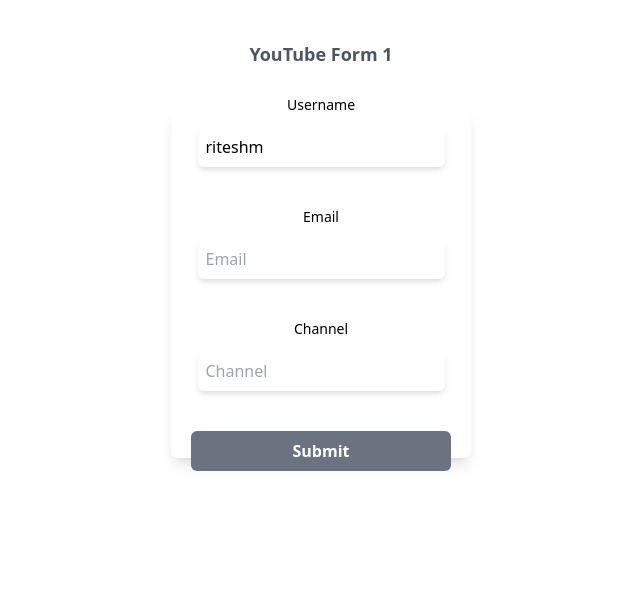
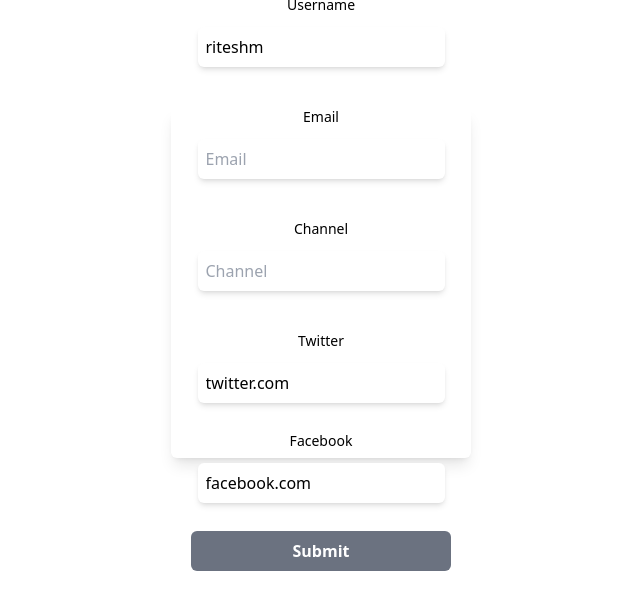
Before and after one commit to Ritesh9919/learning-react-hook-form, a React (Vite) app: page / in a window 1280 px wide. Shown: the top 610 px of the page, without its empty margins (319-959 px from the left). Built offline with nearby package versions, Linux system fonts and the light colour scheme.

Commit message:
nested objects

```diff
--- a/src/components/YouTubeFrom.jsx
+++ b/src/components/YouTubeFrom.jsx
@@ -10,6 +10,10 @@ function YouTubeFrom() {
       username: "riteshm",
       email: "",
       channel: "",
+      social: {
+        twitter: "twitter.com",
+        facebook: "facebook.com",
+      },
     },
   });
   const { register, control, handleSubmit, formState } = form;
@@ -102,6 +106,30 @@ function YouTubeFrom() {
           />
           <p className="text-red-600">{errors.channel?.message}</p>
         </div>
+        <div className="flex flex-col gap-3 justify-center items-center">
+          <label className="text-sm" htmlFor="twitter">
+            Twitter
+          </label>
+          <input
+            type="text"
+            id="twitter"
+            name="twitter"
+            {...register("social.twitter")}
+            className="shadow-md p-2 rounded-md outline-none"
+          />
+        </div>
+        <div className="flex flex-col gap-3 justify-center items-center">
+          <label className="text-sm" htmlFor="facebook">
+            Facebook
+          </label>
+          <input
+            type="text"
+            id="facebook"
+            name="facebook"
+            {...register("social.facebook")}
+            className="shadow-md p-2 rounded-md outline-none"
+          />
+        </div>
 
         <button className="w-full bg-gray-500 p-2 text-white font-semibold rounded-md">
           Submit
```
